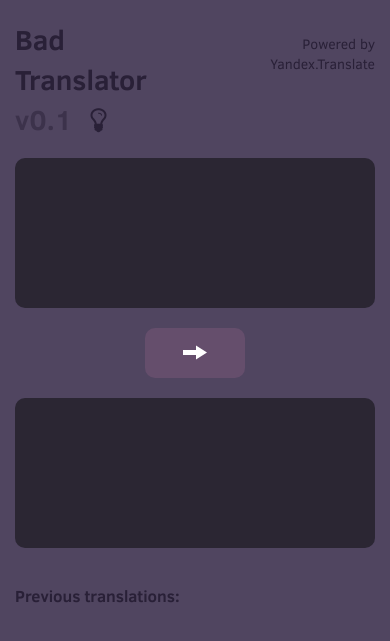
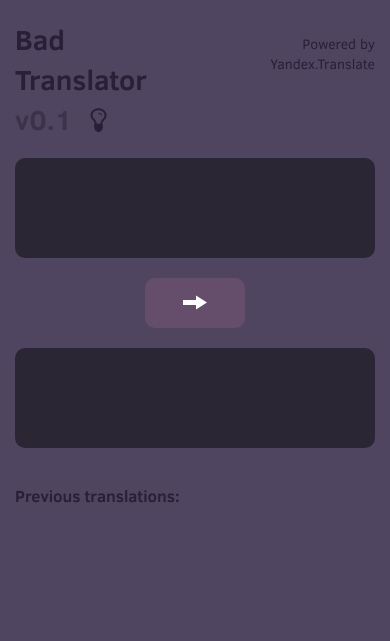
Before and after one commit to zezic/bad-translator, a Flask app: page / in a window 390 px wide. Shown: the top 641 px of the page. Run offline with Flask 2, Linux system fonts and the light colour scheme; some libraries are stand-ins or nearby versions.

Commit message:
Change limit to 400 chars. Add 3 dots.

```diff
--- a/app.py
+++ b/app.py
@@ -28,7 +28,7 @@ def index():
 class Translate(Resource):
     def get(self):
         text = request.args.get("text")
-        text = (text[:300] + '..') if len(text) > 300 else text
+        text = (text[:400] + '...') if len(text) > 400 else text
         if text:
             result = bt.bad_translate(text)
             if not os.path.exists("translations.json"):
--- a/static/css/styles.css
+++ b/static/css/styles.css
@@ -35,7 +35,8 @@ textarea {
 }
 @media screen and (max-width: 400px) {
   textarea {
-    height: 150px;
+    height: 100px;
+    padding: 15px;
   }
 }
 button {
```
